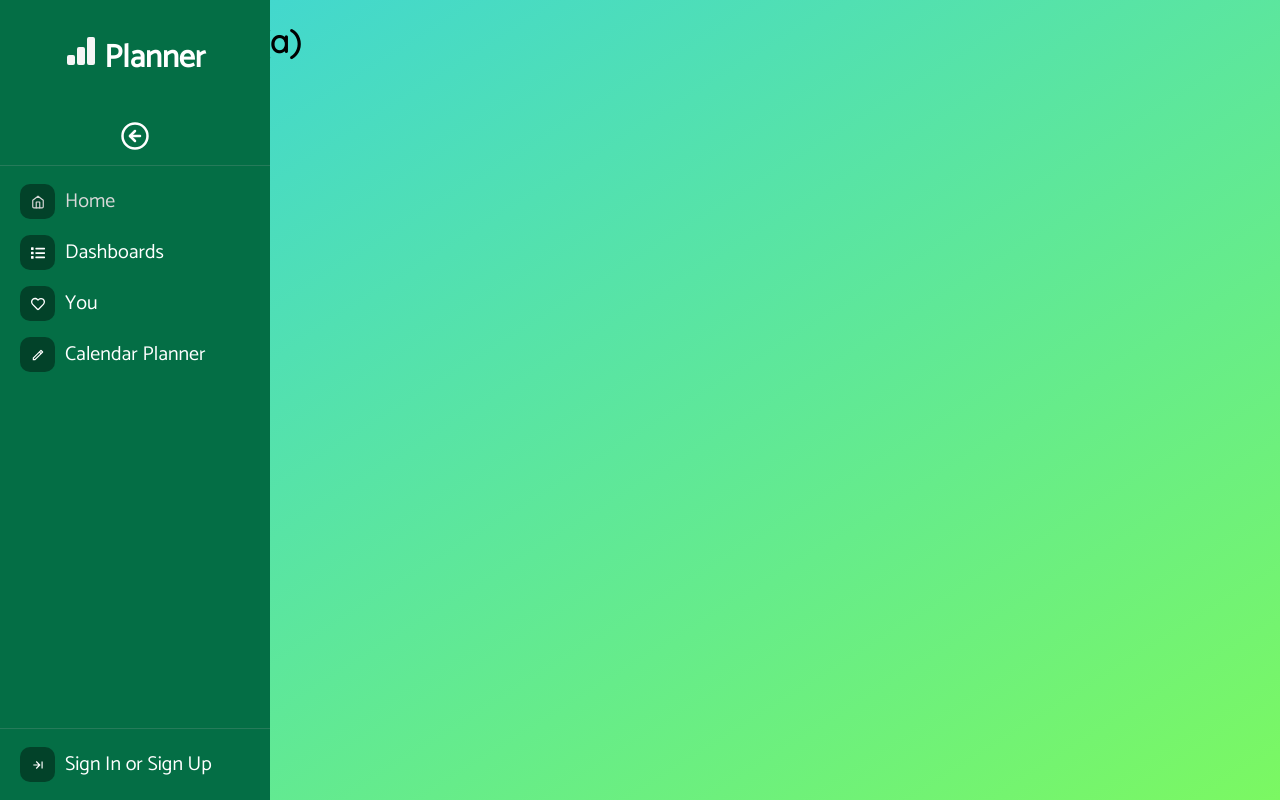
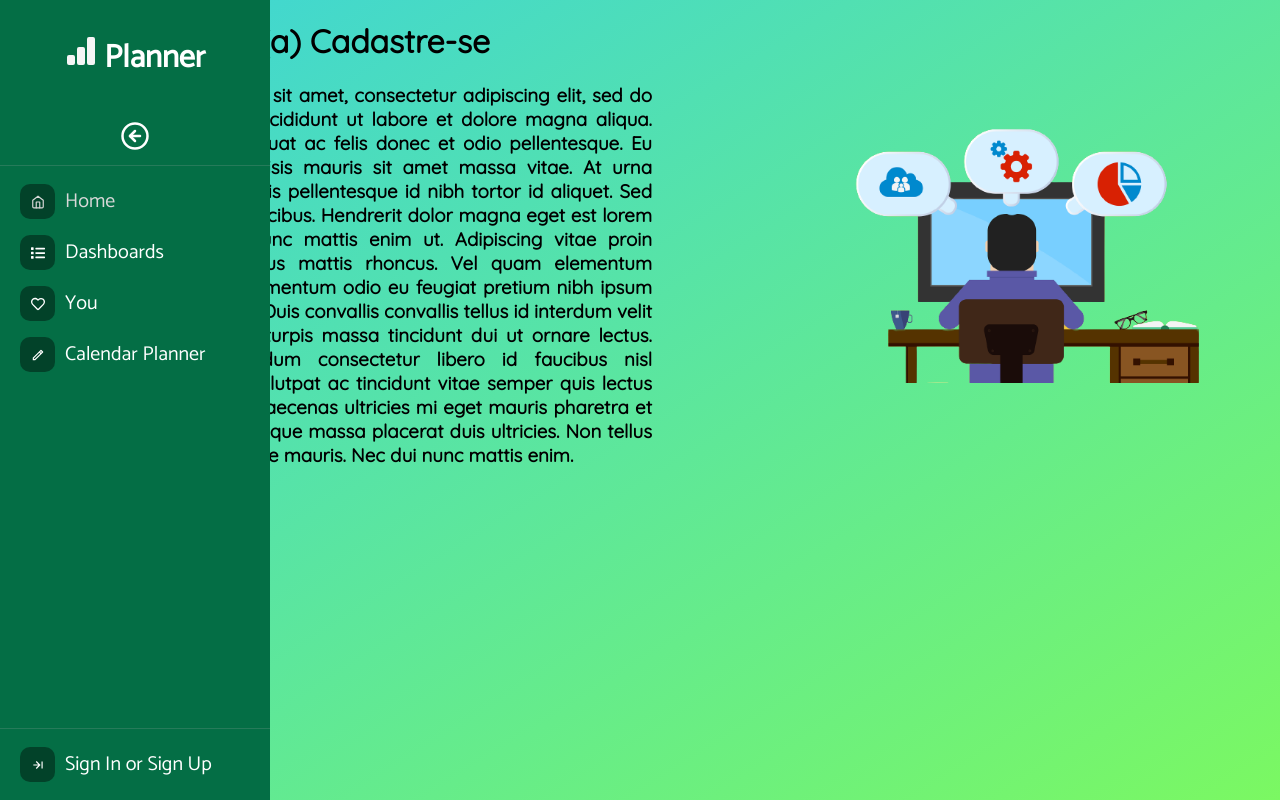
Before and after one commit to AnaLinsDev/todo-front-gps-deploy, a React (Create React App) app: page / in a window 1280 px wide. Shown: the top 800 px of the page. Built offline with nearby package versions, Linux system fonts and the light colour scheme.

Commit message:
adicionando home

```diff
--- a/src/pages/home/home.jsx
+++ b/src/pages/home/home.jsx
@@ -5,10 +5,15 @@ import './home.scss'
 import {connect} from 'react-redux';
 import {selectUser} from '../../redux/user/user.selector'
 import {createStructuredSelector} from 'reselect'
+import image from '../../images/home-image.png';
 
 const HomePage = ({user}) => (
     <div>
-        <h1>Bem vindo(a)  { user.name }</h1>
+        <h1>Bem vindo(a)  { user.name == "" ? <>Cadastre-se</> : user.name }</h1>
+        <div className="conteiner-home">
+            <h3 className="text-home">Lorem ipsum dolor sit amet, consectetur adipiscing elit, sed do eiusmod tempor incididunt ut labore et dolore magna aliqua. Congue eu consequat ac felis donec et odio pellentesque. Eu volutpat odio facilisis mauris sit amet massa vitae. At urna condimentum mattis pellentesque id nibh tortor id aliquet. Sed libero enim sed faucibus. Hendrerit dolor magna eget est lorem ipsum. Nec dui nunc mattis enim ut. Adipiscing vitae proin sagittis nisl rhoncus mattis rhoncus. Vel quam elementum pulvinar etiam. Fermentum odio eu feugiat pretium nibh ipsum consequat nisl vel. Duis convallis convallis tellus id interdum velit laoreet id. Cursus turpis massa tincidunt dui ut ornare lectus. Suspendisse interdum consectetur libero id faucibus nisl tincidunt. Neque volutpat ac tincidunt vitae semper quis lectus nulla at. Id diam maecenas ultricies mi eget mauris pharetra et ultrices. In pellentesque massa placerat duis ultricies. Non tellus orci ac auctor augue mauris. Nec dui nunc mattis enim.</h3>
+            <img src={image} alt="Girl in a jacket" width="500" height="300"></img>
+        </div>
     </div>
 );
 
--- a/src/pages/home/home.scss
+++ b/src/pages/home/home.scss
@@ -0,0 +1,10 @@
+.conteiner-home{
+    width: 90vw;
+    display: flex;
+    justify-content: space-between;
+    gap: 150px;
+    .text-home{
+        text-align: justify;
+        margin: 0 auto;
+    }
+}
```
Also changed, not shown: src/images/home-image.jpg (added), src/images/home-image.png (added).
